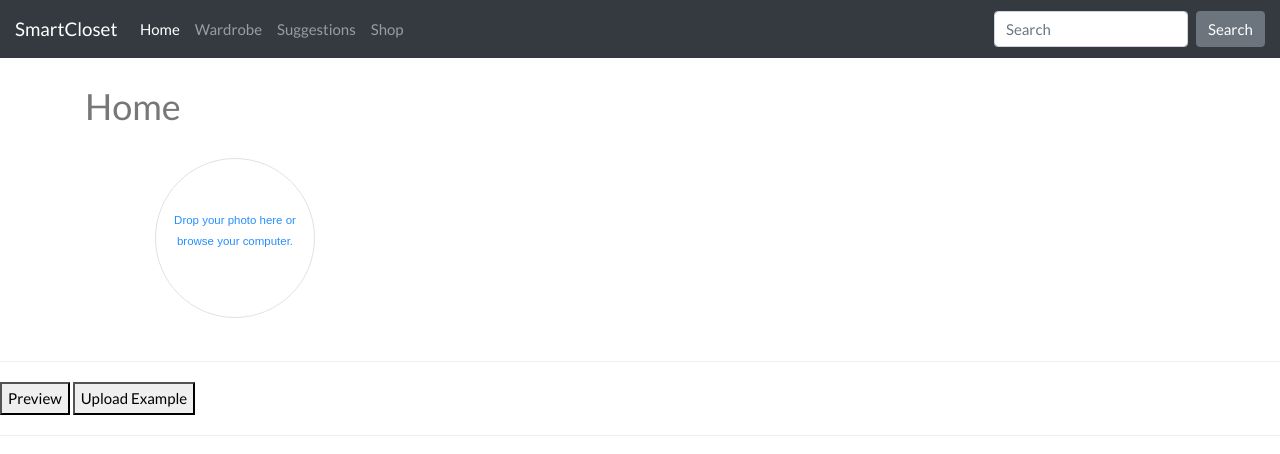
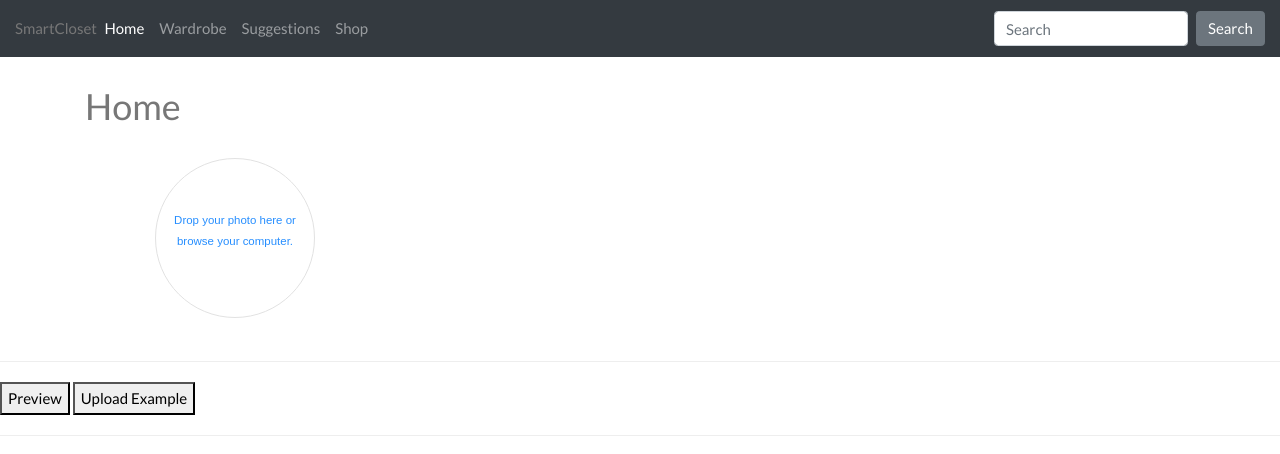
Before and after one commit to carlit-os/smartcloset, a plain HTML site: page index.html in a window 1280 px wide. Drawn offline with nearby package versions, Linux system fonts and the light colour scheme.

Commit message:
removing useless links

```diff
--- a/index.html
+++ b/index.html
@@ -42,7 +42,7 @@
     <!-- Custom styles for this template -->
   </head>
   <nav class="navbar navbar-expand-md navbar-dark bg-dark fixed-top" role="navigation">
-    <a class="navbar-brand" href="#">SmartCloset</a>
+    SmartCloset
     <button class="navbar-toggler" type="button" data-toggle="collapse" data-target="#navbarsExampleDefault" aria-controls="navbarsExampleDefault" aria-expanded="false" aria-label="Toggle navigation">
       <span class="navbar-toggler-icon"></span>
     </button>
```
Also changed, not shown: page3.html (+1 -1 lines), page4.html (+1 -1 lines).
